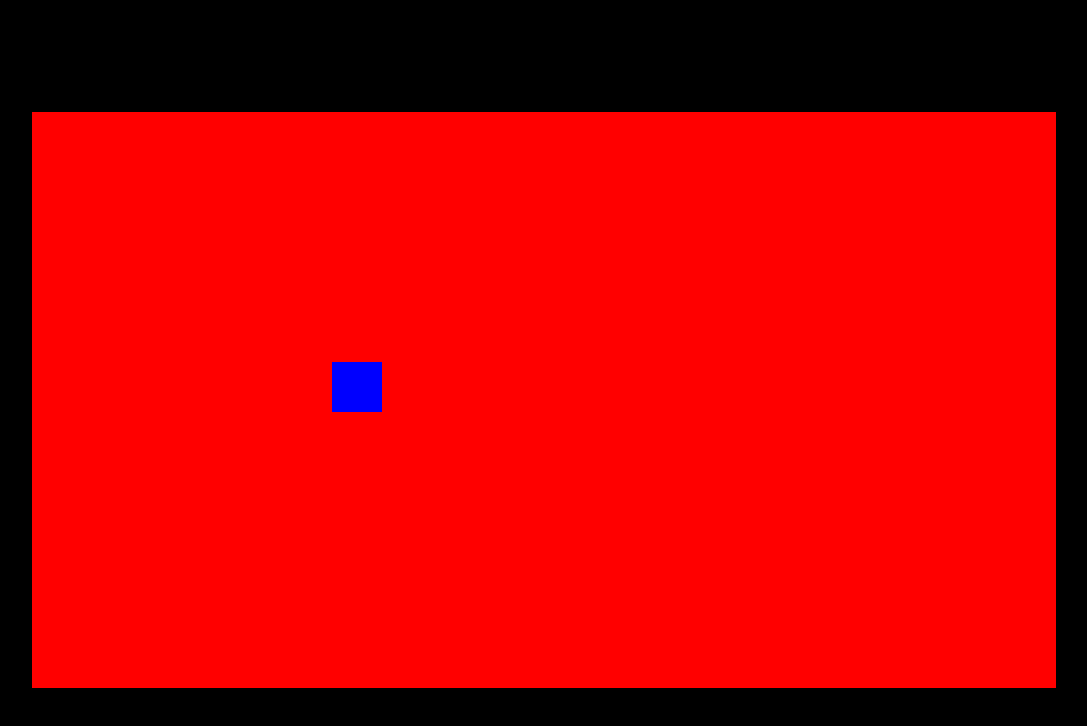
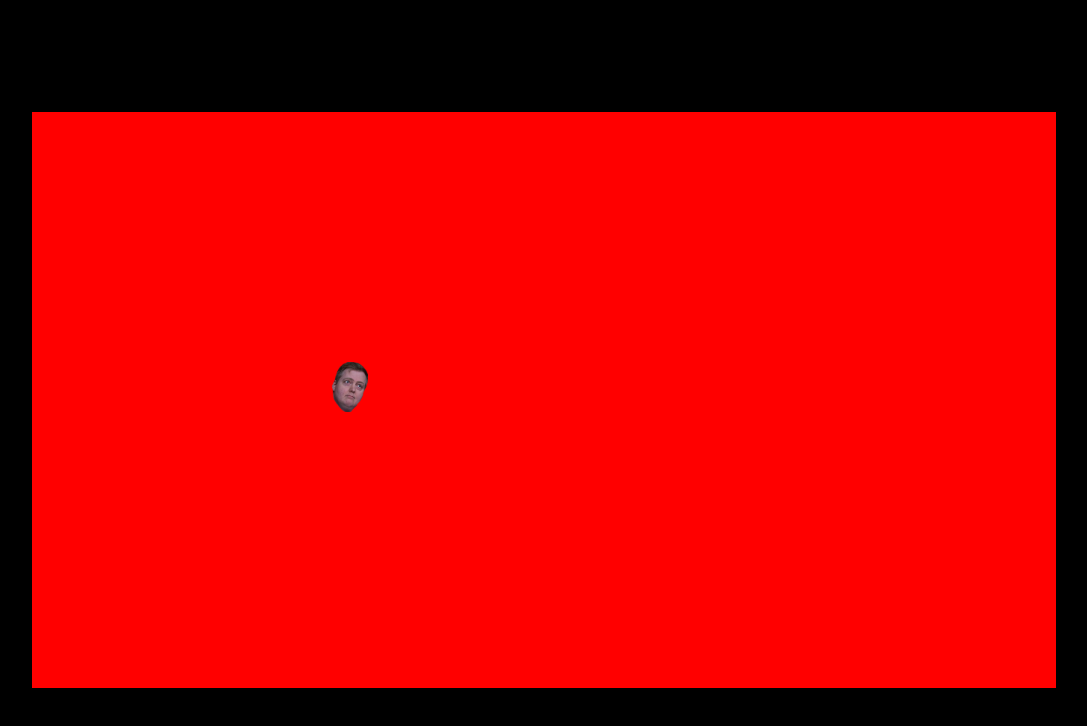
Before and after one commit to LogiGudmann/flappybird, a website: page app/index.html in a window 1280 px wide. Shown: the whole page, without its empty margins (96-1183 px from the left). Drawn offline with nearby package versions, Linux system fonts and the light colour scheme; files that its build step writes are made by us from their sources.

Commit message:
added simmiD's face

```diff
--- a/app/styles/main.css
+++ b/app/styles/main.css
@@ -4,7 +4,10 @@
 	left: 0;
 	width: 5em;
 	height: 5em;
-	background: blue;
+	background-image: url('../img/simmi.png');
+	background-repeat: no-repeat;
+	background-size: contain;
+
 }
 
 .Scoreboard {
```
Also changed, not shown: app/img/simmi.png (added), app/img/test.png (added).
